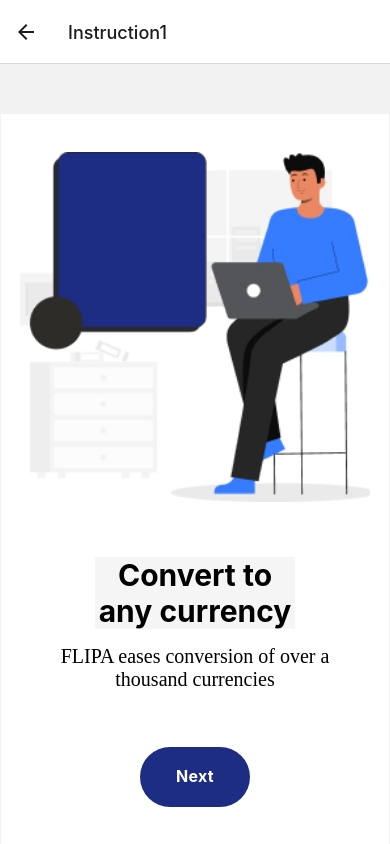
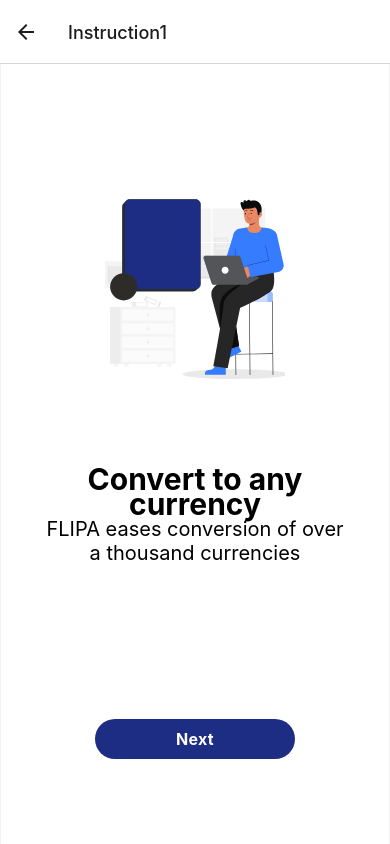
Before and after one commit to Nsairun/native-currency-app, a React Native app: screen /Instruction1 in a window 390 px wide. Built offline with nearby package versions, Linux system fonts and the light colour scheme; no server answers; the database is empty.

Commit message:
tweak instruction page 1 page

```diff
--- a/pages/instructions/Instruction1.tsx
+++ b/pages/instructions/Instruction1.tsx
@@ -5,7 +5,7 @@
   return (
     <View style={styles.container}>
       <View>
-        <Image style={styles.image} source = {require('../../assets/images/img.jpg')} />
+        <Image style={styles.image} source = {require('../../assets/images/img.svg')} />
       </View>
       <View style={styles.subContainers}>
         <Text style={styles.header}>Convert to any currency</Text>
@@ -30,7 +30,6 @@
     marginHorizontal: 1,
     justifyContent: "space-evenly",
     backgroundColor: '#fff',
-    marginTop: 50,
   },
   subContainers: {
     alignItems: "center",
@@ -53,23 +52,25 @@
     fontSize: 30,
     fontWeight: "bold",
     textAlign: "center",
-    backgroundColor: "#1111110a",
-    width: 200,
+    width: 300,
+    lineHeight: 25,
   },
+
   paragraph: {
-    fontFamily: "cursive",
     textAlign: "center",
     fontSize: 20,
     width: 300,
+    marginBottom: 80
   },
   Button: {
     alignItems: "center",
     justifyContent: "center",
-    width: 110,
-    height: 60,
-    borderRadius: 50,
+    width: 200,
+    height: 40,
+    borderRadius: 40,
     elevation: 1,
     backgroundColor: "#1D2D83",
+
   },
   text: {
     fontSize: 16,
@@ -79,7 +80,8 @@
     color: "white",
   },
   image: {
-    height: 350,
-    width: 350,
+    height: 180,
+    width: 180,
+    marginTop: 50
   },
 });
```
Also changed, not shown: assets/images/img.jpg (deleted), assets/images/img.svg (added).
